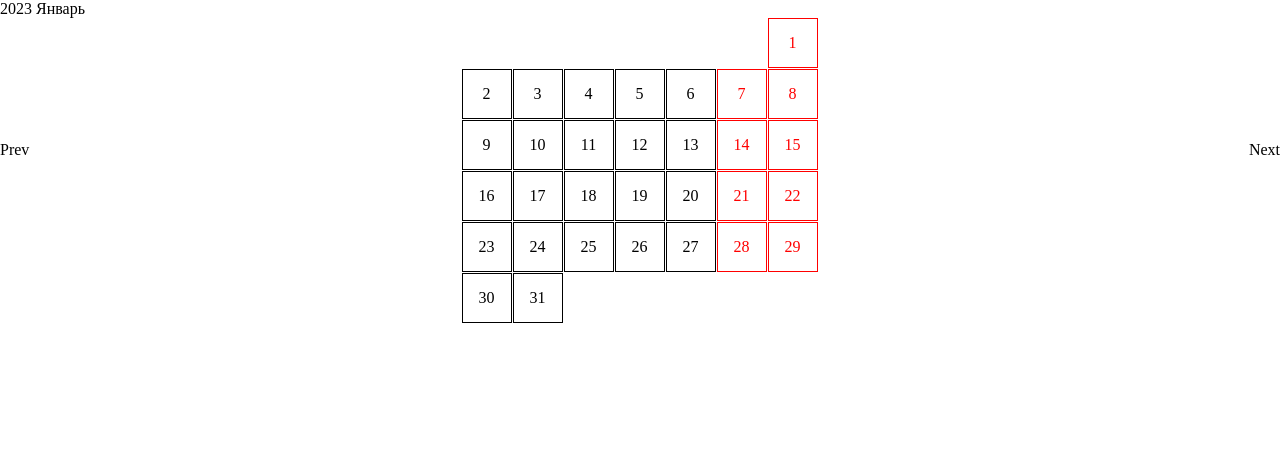
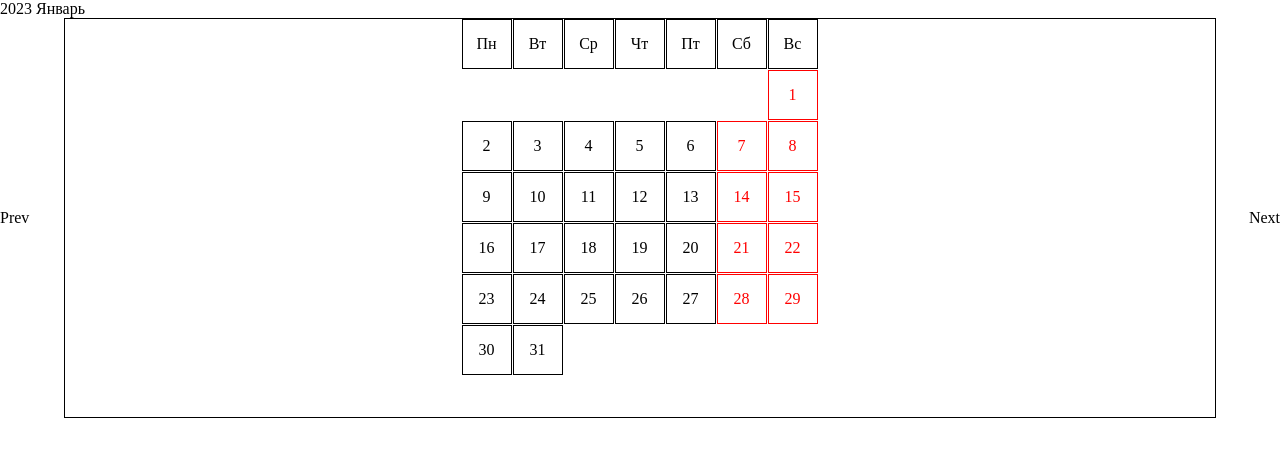
Before and after one commit to SolarEquine/vue-calendar-todo, a Vue app: page / in a window 1280 px wide. Shown: the top 456 px of the page. Built offline with nearby package versions, Linux system fonts and the light colour scheme.

Commit message:
add working slider + add weekdays + fix loop year

```diff
--- a/package.json
+++ b/package.json
@@ -32,7 +32,9 @@
     "parserOptions": {
       "parser": "@babel/eslint-parser"
     },
-    "rules": {}
+    "rules": {
+      "no-unused-vars": "off"
+    }
   },
   "browserslist": [
     "> 1%",
--- a/src/App.vue
+++ b/src/App.vue
@@ -1,14 +1,27 @@
 <template>
 <div name="App">
+  <div class="date">{{ chosenYear }} {{ months[chosenMonth].name }}</div>
   <div class="slider">
-    <div @click="decreaseMonth" class="slider_btn btn-prev">Prev</div>
-    <div @click="increaseMonth" class="slider_btn btn-next">Next</div>
-    <div class="slider_date">{{ chosenYear }} {{ months[chosenMonth].name }}</div>
-    <div class="slider_body">
-      <my-month
-        :chosenMonth="chosenMonth"
-        :chosenYear="chosenYear"
-      ></my-month>
+    <div @click="slideToRight" class="slider_btn btn-prev">Prev</div>
+    <div @click="slideToLeft" class="slider_btn btn-next">Next</div>
+    <div class="slider_wrapper">
+      <div class="weekdays">
+      <div class="weekday" v-for="day in days" :key="day.value"><div class="day_name">{{ day.name }}</div></div>
+    </div>
+      <div class="slider_body">
+        <div class="slider_item">      <my-month
+          :chosenMonth="chosenMonth-1"
+          :chosenYear="chosenYear"
+        ></my-month></div>
+        <div class="slider_item">      <my-month
+          :chosenMonth="chosenMonth"
+          :chosenYear="chosenYear"
+        ></my-month></div>
+        <div class="slider_item">      <my-month
+          :chosenMonth="chosenMonth+1"
+          :chosenYear="chosenYear"
+        ></my-month></div>
+      </div>
     </div>
 
   </div>
@@ -38,8 +51,18 @@ export default {
         {value: 10, name: "Ноябрь"},
         {value: 11, name: "Декабрь"},
       ],
+      days: [
+              {value: 0, name:"Пн"},
+              {value: 0, name:"Вт"},
+              {value: 0, name:"Ср"},
+              {value: 0, name:"Чт"},
+              {value: 0, name:"Пт"},
+              {value: 0, name:"Сб"},
+              {value: 0, name:"Вс"},
+            ],
       chosenMonth: 0,
       chosenYear: 2023,
+      direction: 0,
     }
   },
   methods: {
@@ -56,6 +79,35 @@ export default {
         this.chosenYear+=1;
         this.chosenMonth=0;
       }
+    },
+
+    rerenderSlider(){
+      let sliderBody = document.querySelector(".slider_body");
+      sliderBody.style.transition = "none";
+      if(this.direction===1){
+        this.increaseMonth();
+      }
+      else if(this.direction===-1){
+        this.decreaseMonth();
+      }
+      sliderBody.style.transform = "translateX(-100%)";
+      setTimeout(()=>{
+          sliderBody.style.transition = ".2s linear";
+        }, 1)
+    },
+
+    slideToLeft(){
+      let sliderBody = document.querySelector(".slider_body");
+      this.direction = 1;
+      sliderBody.addEventListener("transitionend", this.rerenderSlider);
+      sliderBody.style.transform = "translateX(-200%)";
+
+    },
+    slideToRight(){
+      let sliderBody = document.querySelector(".slider_body");
+      this.direction = -1;
+      sliderBody.addEventListener("transitionend", this.rerenderSlider);
+      sliderBody.style.transform = "translateX(0%)";
     }
   },
   mounted(){
@@ -78,7 +130,9 @@ export default {
 
 .slider{
   position: relative;
-  height: 300px;
+  height: 400px;
+  display: flex;
+  justify-content: center;
 }
 
 .slider_btn{
@@ -88,6 +142,7 @@ export default {
 
   cursor: pointer;
 
+  z-index: 1000;
   -webkit-touch-callout: none; /* iOS Safari */
     -webkit-user-select: none; /* Safari */
      -khtml-user-select: none; /* Konqueror HTML */
@@ -96,7 +151,47 @@ export default {
             user-select: none;
 }
 
+.slider_wrapper{
+  border: 1px solid black;
+  width: 90%;
+  overflow: hidden;
+}
+
+.weekdays{
+  display: flex;
+  justify-content: center;
+}
+
+.weekday{
+  width: 50px;
+  height: 50px;
+  position: relative;
+  border: 1px solid black;
+  margin-right: 1px;
+  vertical-align: middle;
+  margin-bottom: 1px;
+}
+
+.day_name{
+  display: inline-block;
+  position: absolute;
+  top: 50%;
+  left:50%;
+  transform: translate3d(-50%, -50%, 0);
+  text-align: center;
+  line-height: 30px;
+  width: 30px;
+  height: 30px;
+}
+
 .slider_body{
+  display: flex;
+  transform: translateX(-100%);
+  transition: .2s linear;
+}
+
+.slider_item{
+  min-width: 100%;
   display: flex;
   justify-content: center;
 }
--- a/src/components/MyMonth.vue
+++ b/src/components/MyMonth.vue
@@ -41,7 +41,7 @@ export default {
             return createdMonth
         },
         createCalendar(){
-            let days = new Date(this.chosenYear-1, this.chosenMonth+1, 0).getDate();
+            let days = new Date(this.chosenYear, this.chosenMonth+1, 0).getDate();
             let startDay = new Date(this.chosenYear-1, this.chosenMonth, 1).getDay();
             this.month = this.createMonth(days, startDay);
         }
@@ -80,7 +80,6 @@ export default {
   position: relative;
   border: 1px solid black;
   margin-right: 1px;
-  vertical-align: middle;
 }
 
 .dayNumber{
```
